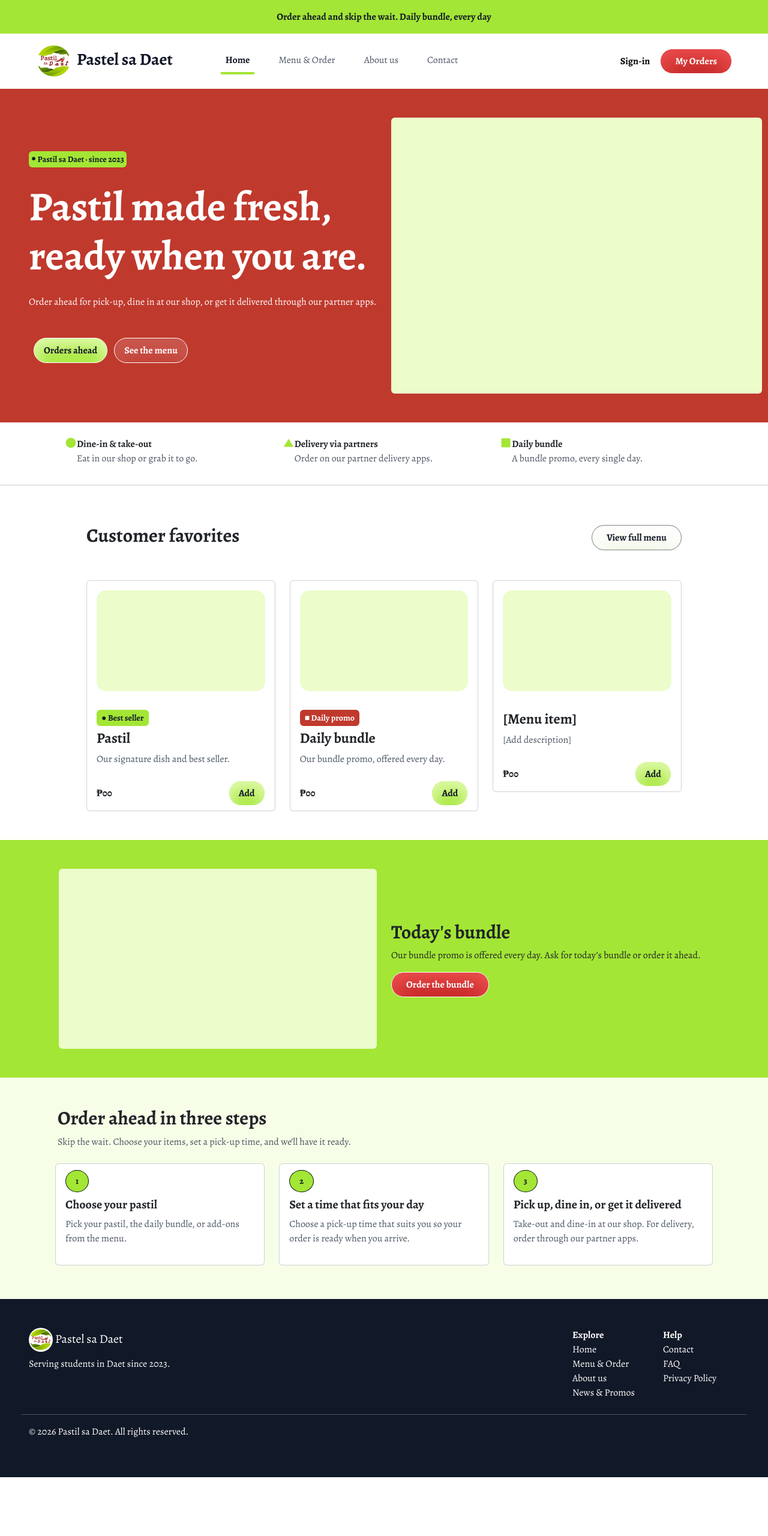
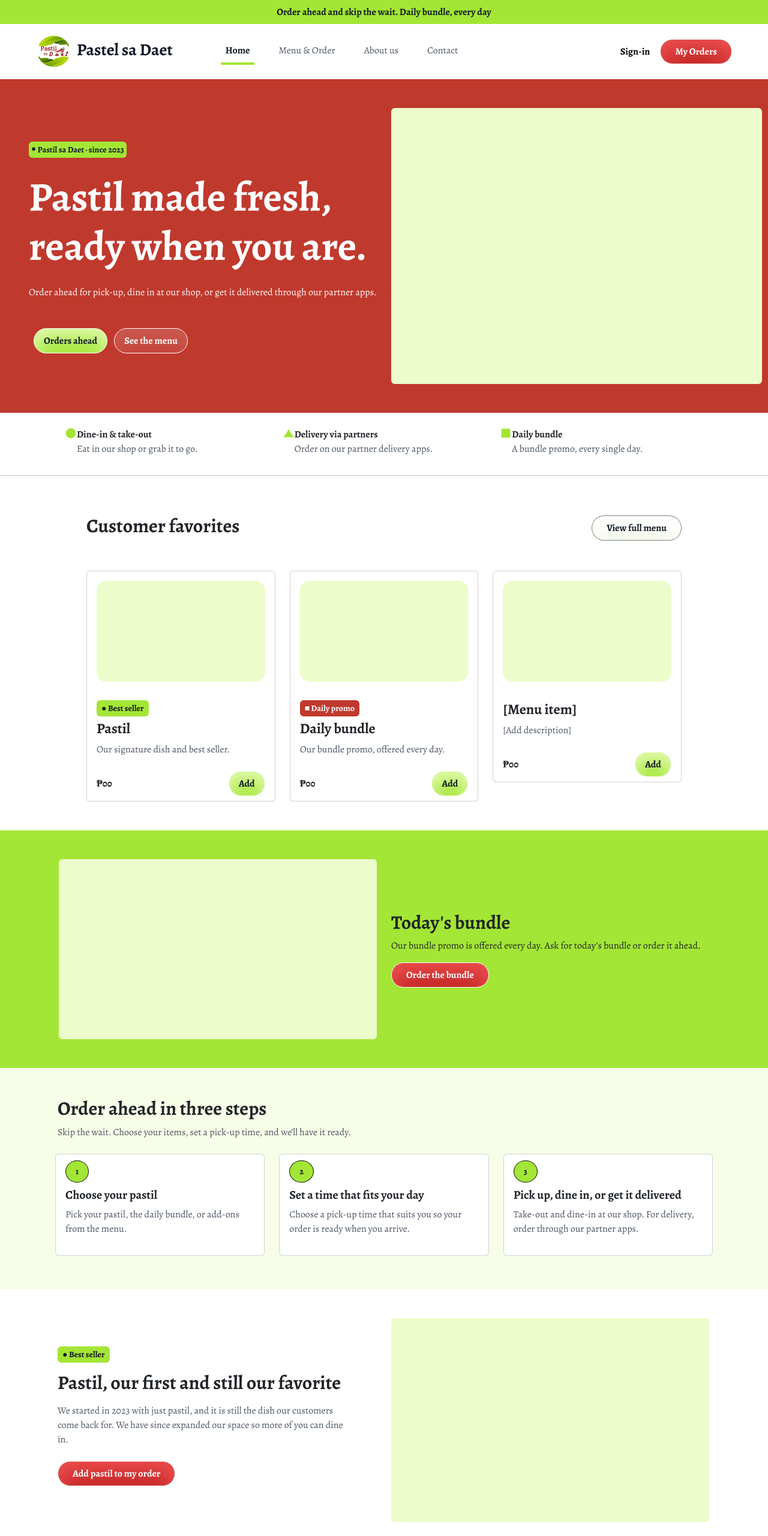
Before and after one commit to Nai-ix/Pastel-sa-Daet-Website, a website: page index.html in a window 1280 px wide. Shown: the top 2560 px of the page at 60% size. Before the commit the page ends 2462 px from the top, so only its background shows below. Drawn offline with nearby package versions, Linux system fonts and the light colour scheme.

Commit message:
Do the Pastil story section

```diff
--- a/css/style.css
+++ b/css/style.css
@@ -100,6 +100,6 @@ li{
   color:#4B5563;
 }
 
-.oastep{
+.bg-whitegreen{
   background-color: #F7FEE7;
 }
--- a/index.html
+++ b/index.html
@@ -26,7 +26,7 @@
     <!--Header-->
     <header>
         <!--Header Announcement-->
-        <div class="container-fluid py-3  text-center bg-secondary">
+        <div class="container-fluid py-2  text-center bg-secondary">
             <p class="m-0 text-dark fw-bold">Order ahead and skip the wait. Daily bundle, every day</p>
         </div>
 
@@ -207,7 +207,7 @@
         </section>
 
         <!--Order ahead steps-->
-        <section class="oastep row p-5">
+        <section class="bg-whitegreen row p-5">
             <div class="col-12 mx-5">
                 <h2 class="fw-bold ">Order ahead in three steps</h2>
                 <p class="text-grey">Skip the wait. Choose your items, set a pick-up time, and we’ll have it ready.</p>
@@ -249,6 +249,20 @@
             </div>
 
         </section>
+
+        <section class="row pr-5 pl-0 py-5 mx-5">
+            <div class="col-6 p-5">
+                <badge class="bg-secondary text-dark rounded py-1 px-2">● Best seller</badge>
+                <h2 class="fw-bold my-3 ml-0">Pastil, our first and still our favorite</h2>
+                <p class="text-grey my-2 ml-0">We started in 2023 with just pastil, and it is still the dish our customers come back for. We have since expanded our space so more of you can dine in.</p>
+                <a class="redbutton tbundle btn fw-bold px-4 py-2 my-3 rounded-5 text-decoration-none" href="#">Add pastil to my order</a>
+            </div>
+            <div class="col-6 ">
+                <img src="image/photoplaceholder.png" alt="Realphoto" class="rounded" width="530px" height="340px">
+            </div>
+        </section>
+
+
     </main>
 
    <!-- ====================================================================================== -->
```
Also changed, not shown: image/rectangle.png (added).
